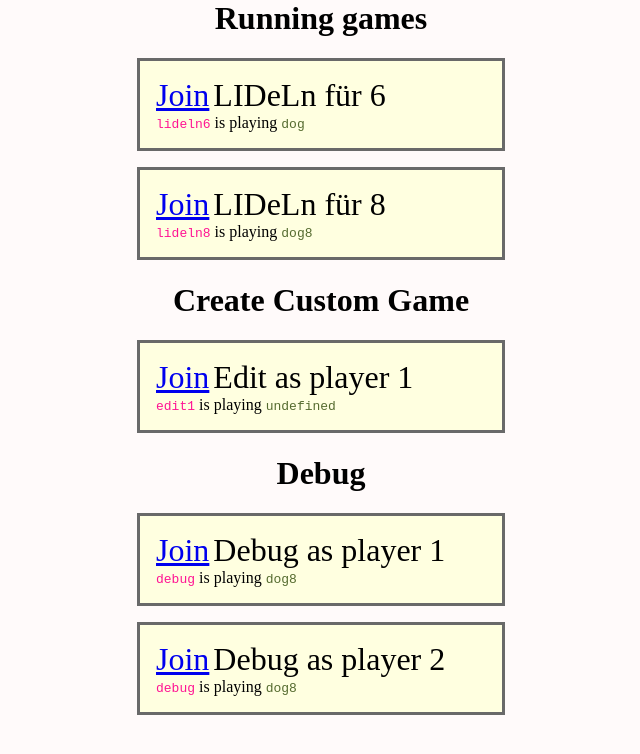
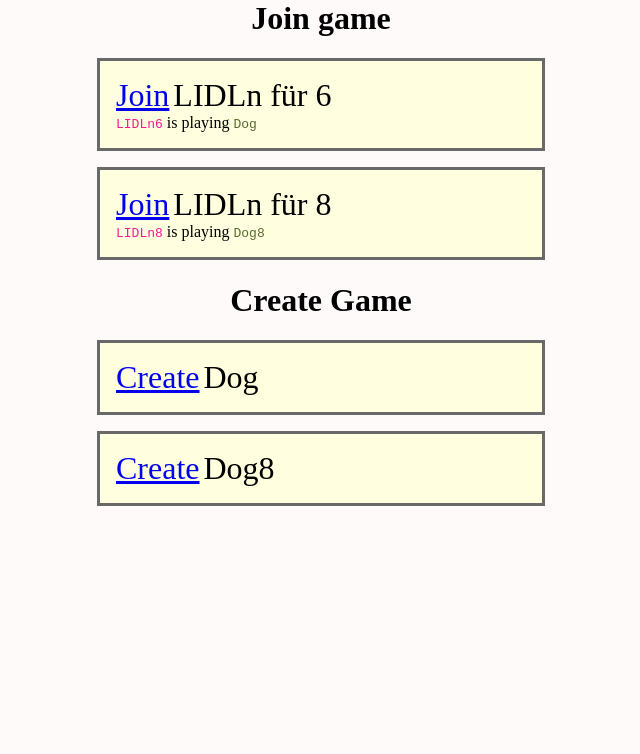
Before and after one commit to bartoszbogacz/kartomat, a website: page html/index.html in a window 1280 px wide. Shown: the whole page, without its empty margins (319-959 px from the left). Drawn offline with Linux system fonts and the light colour scheme; files that its build step writes are made by us from their sources.

Commit message:
Changed Id generation and messages. Index can now create games.

```diff
--- a/css/index.css
+++ b/css/index.css
@@ -1,7 +1,7 @@
 body {
   background-color: snow;
   margin: auto;
-  max-width: 400px;
+  max-width: 30em;
 }
 
 h1 {
--- a/html/index.html
+++ b/html/index.html
@@ -4,42 +4,27 @@
     <link rel="stylesheet" href="index.css" />
   </head>
   <body>
-    <h1>Running games</h1>
+    <h1>Join game</h1>
     <div class="Game">
-      <a class="Join" href="/client.html?board=dog&game=lideln6">Join</a>
-      <span class="GameDescription">LIDeLn für 6</span><br />
-      <span class="GameName">lideln6</span> is playing
-      <span class="BoardName">dog</span>
+      <a class="Join" href="/client.html?board=Dog&game=LIDLn6">Join</a>
+      <span class="GameDescription">LIDLn für 6</span><br />
+      <span class="GameName">LIDLn6</span> is playing
+      <span class="BoardName">Dog</span>
     </div>
     <div class="Game">
-      <a class="Join" href="/client.html?board=dog8&game=lideln8">Join</a>
-      <span class="GameDescription">LIDeLn für 8</span><br />
-      <span class="GameName">lideln8</span> is playing
-      <span class="BoardName">dog8</span>
+      <a class="Join" href="/client.html?board=Dog8&game=LIDLn8">Join</a>
+      <span class="GameDescription">LIDLn für 8</span><br />
+      <span class="GameName">LIDLn8</span> is playing
+      <span class="BoardName">Dog8</span>
     </div>
-    <h1>Create Custom Game</h1>
+    <h1>Create Game</h1>
     <div class="Game">
-      <a class="Join" href="/editor.html?game=edit1&player=p1">Join</a>
-      <span class="GameDescription">Edit as player 1</span><br />
-      <span class="GameName">edit1</span> is playing
-      <span class="BoardName">undefined</span>
-    </div>
-    <h1>Debug</h1>
-    <div class="Game">
-      <a class="Join" href="/client.html?board=dog8&game=debug&player=p1"
-        >Join</a
-      >
-      <span class="GameDescription">Debug as player 1</span><br />
-      <span class="GameName">debug</span> is playing
-      <span class="BoardName">dog8</span>
+      <a class="Join" href="/client.html?board=Dog">Create</a>
+      <span class="GameDescription">Dog</span><br />
     </div>
     <div class="Game">
-      <a class="Join" href="/client.html?board=dog8&game=debug&player=p2"
-        >Join</a
-      >
-      <span class="GameDescription">Debug as player 2</span><br />
-      <span class="GameName">debug</span> is playing
-      <span class="BoardName">dog8</span>
+      <a class="Join" href="/client.html?board=Dog8">Create</a>
+      <span class="GameDescription">Dog8</span><br />
     </div>
   </body>
 </html>
```
Also changed, not shown: src/client.ts (+13 -0 lines), src/server.js (+9 -14 lines).
